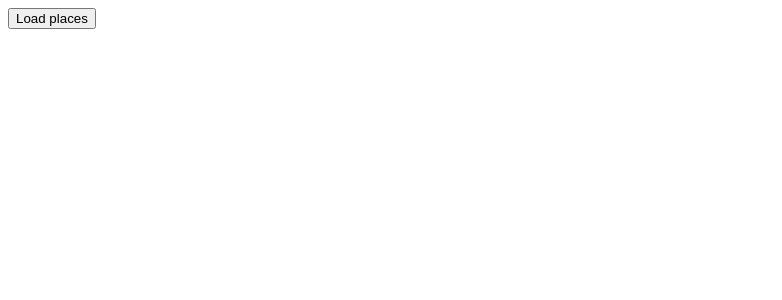
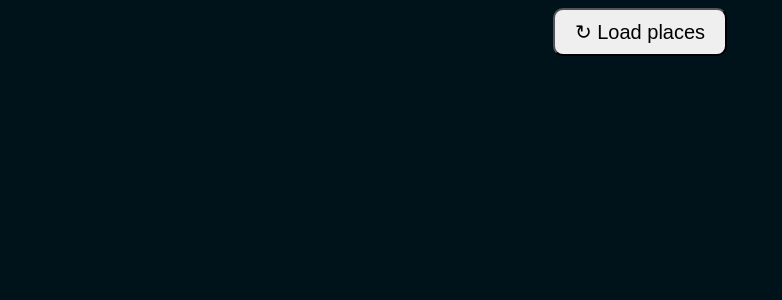
Before and after one commit to sanUAman/Bassly, a Django app: page / in a window 1280 px wide. Shown: the top 300 px of the page, without its empty margins (0-782 px from the left). Run offline with Django 5.2, Linux system fonts and the light colour scheme.

Commit message:
Added advanced frontend.

```diff
--- a/bassly_project/settings.py
+++ b/bassly_project/settings.py
@@ -117,6 +117,7 @@ USE_TZ = True
 # https://docs.djangoproject.com/en/5.2/howto/static-files/
 
 STATIC_URL = 'static/'
+STATICFILES_DIRS = [os.path.join(BASE_DIR, 'static')]
 
 # Default primary key field type
 # https://docs.djangoproject.com/en/5.2/ref/settings/#default-auto-field
--- /dev/null
+++ b/static/scripts.js
@@ -0,0 +1,13 @@
+function loadPlaces() {
+    fetch('/places')
+        .then(response => response.json())
+        .then(data => {
+            const list = document.getElementById('places');
+            list.innerHTML = '';
+            data.places.forEach(place => {
+                const li = document.createElement('li');
+                li.textContent = place.name;
+                list.appendChild(li);
+            });
+        });
+}
--- /dev/null
+++ b/static/styles.css
@@ -0,0 +1,59 @@
+body {
+    background: #00131a;
+    color: #fff;
+    line-height: 1.6;
+    overflow-x: hidden;
+}
+
+.center-container {
+    display: flex;
+    justify-content: center;
+}
+
+.load-button {
+    display: block;
+    margin-left: auto;
+    margin-right: auto;
+    padding: 10px 20px;
+    font-size: 20px;
+    border-radius: 10px;
+    cursor: pointer;
+    font-family: "Montserrat", sans-serif;
+    transition: background 0.2s;
+}
+
+.load-button:hover {
+    background: #c1c1c1;
+}
+
+.list-of-places {
+    list-style-type: none;
+    padding: 0;
+    margin: 30px auto;
+    max-width: 400px;
+    background: #f8f8f8;
+    border-radius: 12px;
+    box-shadow: 0 2px 10px rgba(0,0,0,0.08);
+    display: flex;
+    flex-direction: column;
+    align-items: center;
+    font-family: "Montserrat", sans-serif;
+}
+
+.list-of-places li {
+    padding: 12px 20px;
+    width: 85%;
+    margin: 10px 0;
+    background: #ffffff;
+    border-radius: 8px;
+    box-shadow: 0 1px 4px rgba(0,0,0,0.05);
+    transition: background 0.2s, box-shadow 0.2s;
+    font-size: 1.1em;
+    color: #333;
+    cursor: pointer;
+}
+
+.list-of-places li:hover {
+    background: #e0eaff;
+    box-shadow: 0 2px 8px rgba(0,0,0,0.09);
+}
--- a/templates/bassly.html
+++ b/templates/bassly.html
@@ -1,25 +1,17 @@
+{% load static %}
+
 <!DOCTYPE html>
 <html>
 <head>
     <title>Bassly Places</title>
+    <link rel="stylesheet" href="{% static 'styles.css' %}">
 </head>
 <body>
-    <button onclick="loadPlaces()">Load places</button>
-    <ul id="places"></ul>
-    <script>
-        function loadPlaces() {
-            fetch('/places')
-                .then(response => response.json())
-                .then(data => {
-                    const list = document.getElementById('places');
-                    list.innerHTML = '';
-                    data.places.forEach(place => {
-                        const li = document.createElement('li');
-                        li.textContent = place.name;
-                        list.appendChild(li);
-                    });
-                });
-        }
-    </script>
+    <div class="center-container">
+        <button class="load-button" onclick="loadPlaces()">↻ Load places</button>
+    </div>
+    <ul class="list-of-places" id="places"></ul>
+
+    <script src="{% static 'scripts.js' %}"></script>
 </body>
 </html>
```
